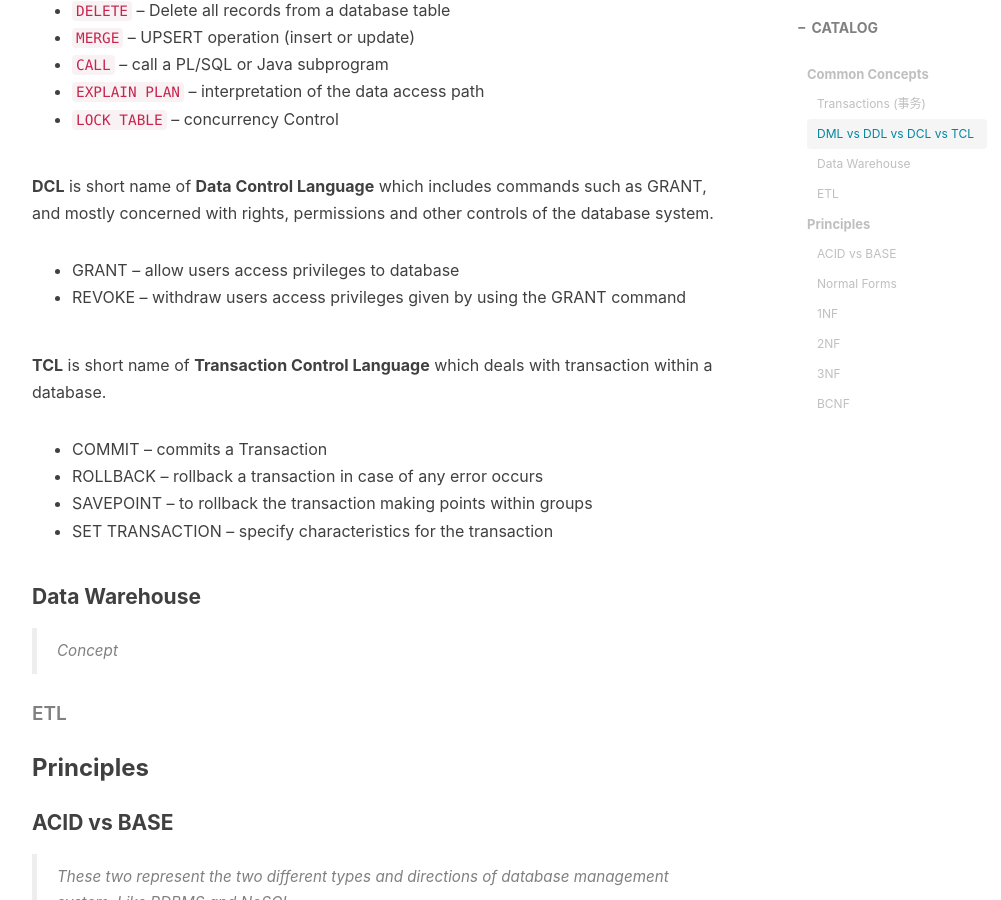
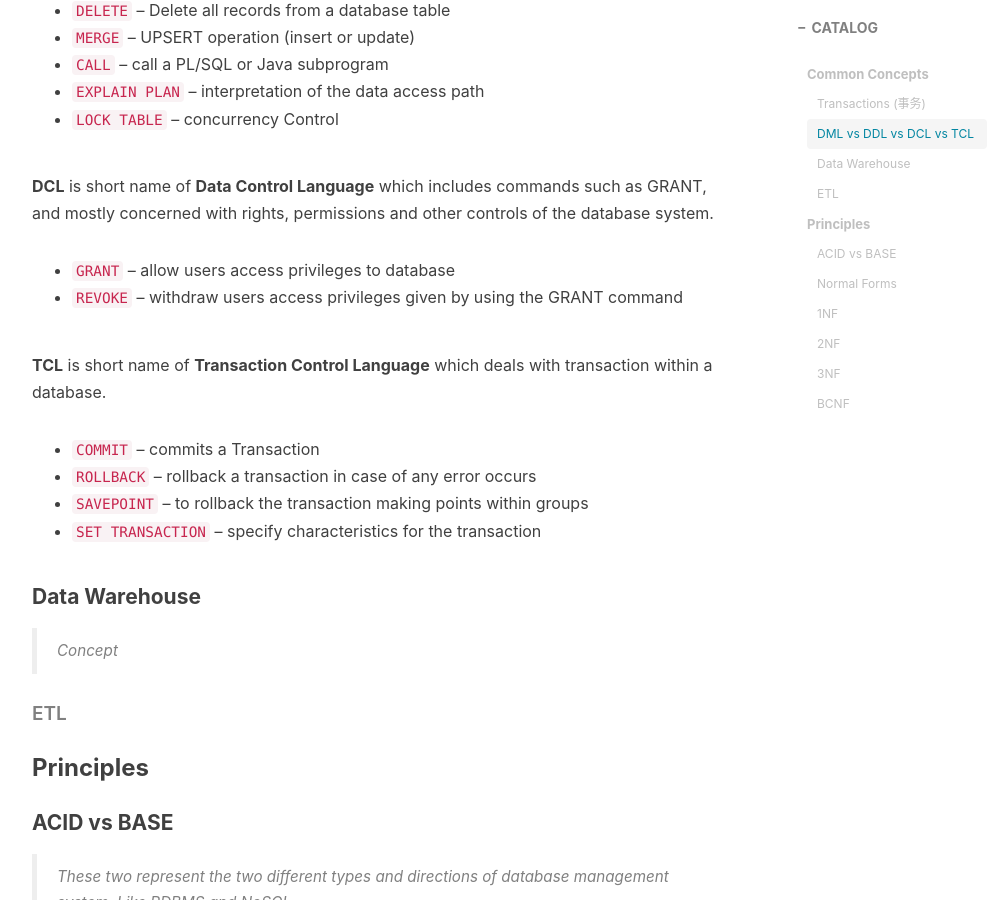
Before and after one commit to LiyangLingIntel/LiyangLingIntel.github.io, a Jekyll site: the page built from _posts/2019-01-24-Foundation of Database.md, in a window 1280 px wide and 900 px high, scrolled down 1673 px. Shown: the whole window, without its empty margins (233-1234 px from the left). Built offline with Jekyll 4.4.1, drawn with Linux system fonts in a browser that asks for light colours; nearby versions of some CDN libraries; comment, search, counter and statistics services are not loaded.

```diff
--- a/_posts/2019-01-24-Foundation of Database.md
+++ b/_posts/2019-01-24-Foundation of Database.md
@@ -49,15 +49,15 @@ A database transaction, by definition, must follow **ACID** principle, witch is
 
 **DCL** is short name of **Data Control Language** which includes commands such as GRANT, and mostly concerned with rights, permissions and other controls of the database system.
 
-- GRANT – allow users access privileges to database
-- REVOKE – withdraw users access privileges given by using the GRANT command
+- `GRANT` – allow users access privileges to database
+- `REVOKE` – withdraw users access privileges given by using the GRANT command
 
 **TCL** is short name of **Transaction Control Language** which deals with transaction within a database.
 
-- COMMIT – commits a Transaction
-- ROLLBACK – rollback a transaction in case of any error occurs
-- SAVEPOINT – to rollback the transaction making points within groups
-- SET TRANSACTION – specify characteristics for the transaction
+- `COMMIT` – commits a Transaction
+- `ROLLBACK` – rollback a transaction in case of any error occurs
+- `SAVEPOINT` – to rollback the transaction making points within groups
+- `SET TRANSACTION` – specify characteristics for the transaction
 
 #### Data Warehouse
 
--- a/archive.html
+++ b/archive.html
@@ -1,8 +1,8 @@
 ---
 title: Archive
 layout: default
-description: Nothing seeks, nothing finds.
-header-img: "img/tag-bg.jpg"
+description: Insisting is always worthwhile.
+header-img: "img/tag-bg-o.jpg"
 ---
 
 <!-- Page Header -->
```
Also changed, not shown: _includes/about/en.md (+2 -1 lines), _posts/2019-01-23-Alibaba Cloud Training Day1.md (+62 -15 lines), _posts/2019-01-24-Alibaba Cloud Training Day2.md (+5 -3 lines).
